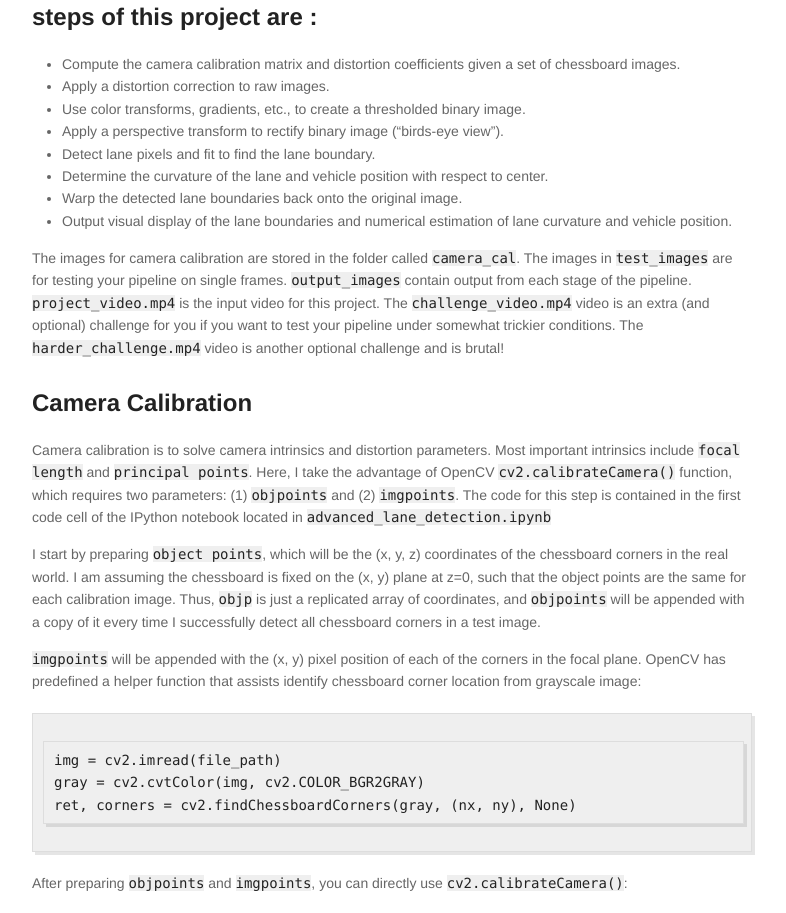
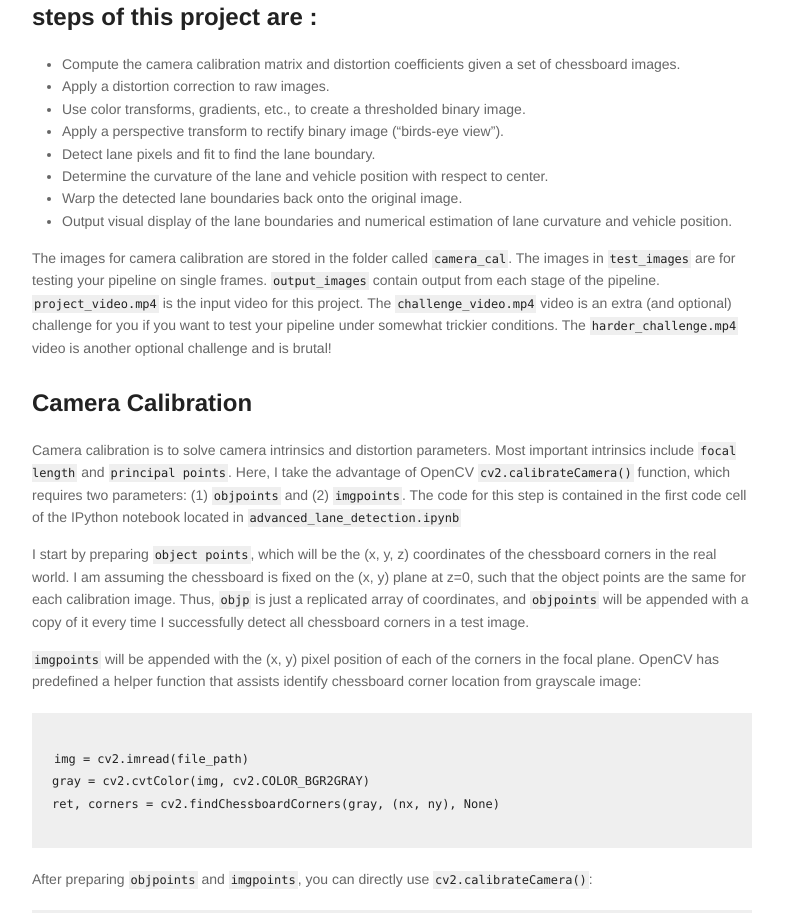
Before and after one commit to jiajuns/jiajun.github.io, a Jekyll site: the page built from _posts/2018-8-24-Advanced-Lane-Detection.md, in a window 1280 px wide. Shown: the part 371-1284 px from the top of the page, without its empty margins (248-1034 px from the left). Built offline with Jekyll 4.4.1, drawn with Linux system fonts in a browser that asks for light colours.

Commit message:
change inline code font

```diff
--- a/_sass/_highlights.scss
+++ b/_sass/_highlights.scss
@@ -2,10 +2,6 @@
 .highlight {
   background-color: #efefef;
   padding: 7px 7px 7px 10px;
-  border: 1px solid #ddd;
-  -moz-box-shadow: 3px 3px rgba(0,0,0,0.1);
-  -webkit-box-shadow: 3px 3px rgba(0,0,0,0.1);
-  box-shadow: 3px 3px rgba(0,0,0,0.1);
   margin: 20px 0 20px 0;
   overflow: scroll;
 }
@@ -17,7 +13,12 @@
 code {
   color: $darkerGray;
   background-color:#efefef;
-  font:14px Monaco,Consolas,"Andale  Mono","DejaVu Sans Mono",monospace;
+  // border-radius: 5px;
+  // -moz-border-radius: 5px;
+  // -webkit-border-radius: 5px;
+  // border: 1px solid #BCBEC0;
+  padding: 2px;
+  font:12px Monaco,Consolas,"Andale  Mono","DejaVu Sans Mono",monospace;
 }
 
 .highlight .c { color: #586E75 } /* Comment */
```
